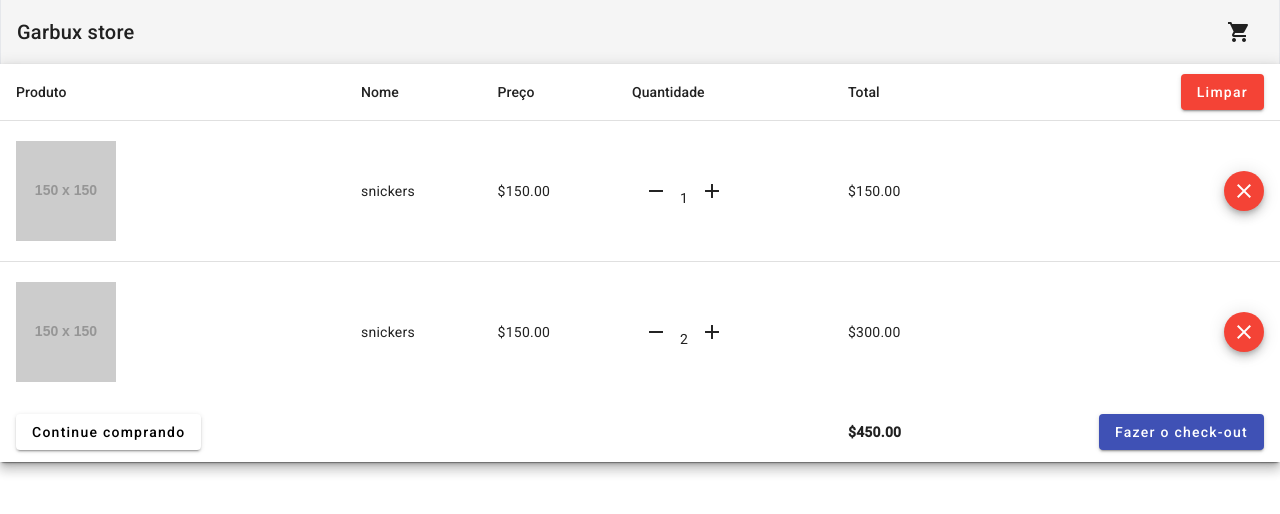
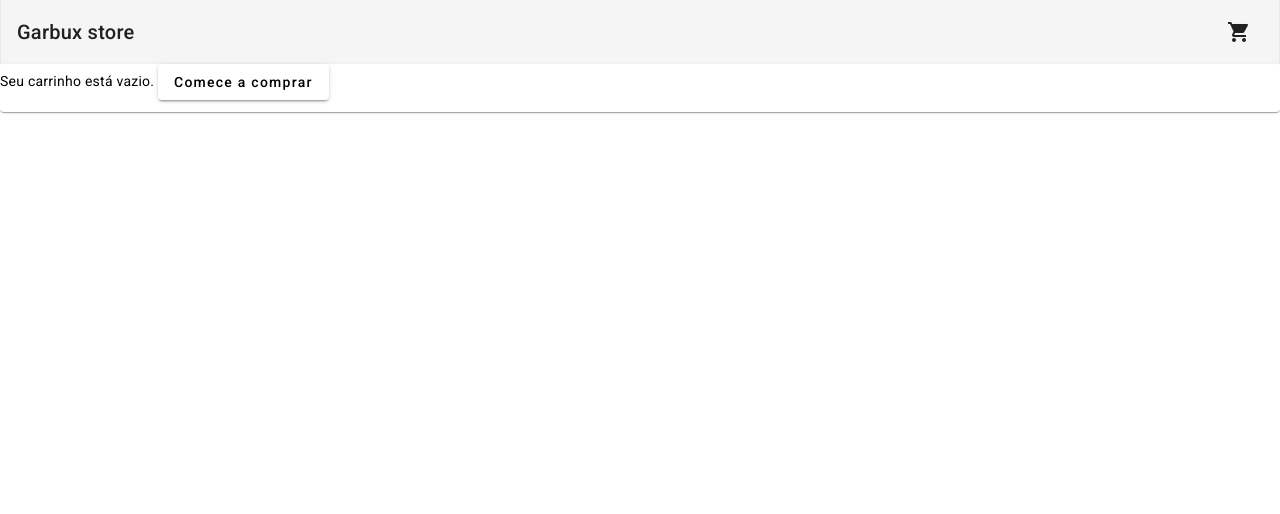
Before and after one commit to Jeanll7/E-Commerce-Store, an Angular app: page /cart in a window 1280 px wide. Shown: the top 514 px of the page. Built offline with nearby package versions, Linux system fonts and the light colour scheme.

Commit message:
clear-cart

```diff
--- a/src/app/app.component.ts
+++ b/src/app/app.component.ts
@@ -1,13 +1,23 @@
-import { Component } from "@angular/core";
+import { Component, OnInit } from "@angular/core";
+import { Cart } from "./models/cart.model";
+import { CartService } from "./services/cart.service";
 
 @Component({
   selector: "app-root",
   template: `
-    <app-header></app-header>
+    <app-header [cart]="cart"></app-header>
     <router-outlet></router-outlet>
   `,
   styles: [],
 })
-export class AppComponent {
-  title = "store";
+export class AppComponent implements OnInit {
+  cart: Cart = { items: [] };
+
+  constructor(private cartService: CartService) {}
+
+  ngOnInit(): void {
+    this.cartService.cart.subscribe((_cart) => {
+      this.cart = _cart;
+    });
+  }
 }
--- a/src/app/pages/cart/cart.component.html
+++ b/src/app/pages/cart/cart.component.html
@@ -45,7 +45,7 @@
         </ng-container>
         <ng-container matColumnDef="action">
             <th mat-header-cell *matHeaderCellDef>
-                <button mat-raised-button color="warn" class="float-right">
+                <button mat-raised-button color="warn" class="float-right" (click)="onClearCart()">
                 Limpar
               </button>
             </th>
--- a/src/app/pages/cart/cart.component.ts
+++ b/src/app/pages/cart/cart.component.ts
@@ -38,10 +38,17 @@ export class CartComponent implements OnInit {
   constructor(private cartService: CartService) {}
 
   ngOnInit(): void {
-    this.dataSource = this.cart.items;
+    this.cartService.cart.subscribe((_cart: Cart) => {
+      this.cart = _cart;
+      this.dataSource = this.cart.items;
+    });
   }
 
   getTotal(items: Array<CartItem>): number {
     return this.cartService.getTotal(items);
   }
+
+  onClearCart(): void {
+    this.cartService.clearCart();
+  }
 }
```
